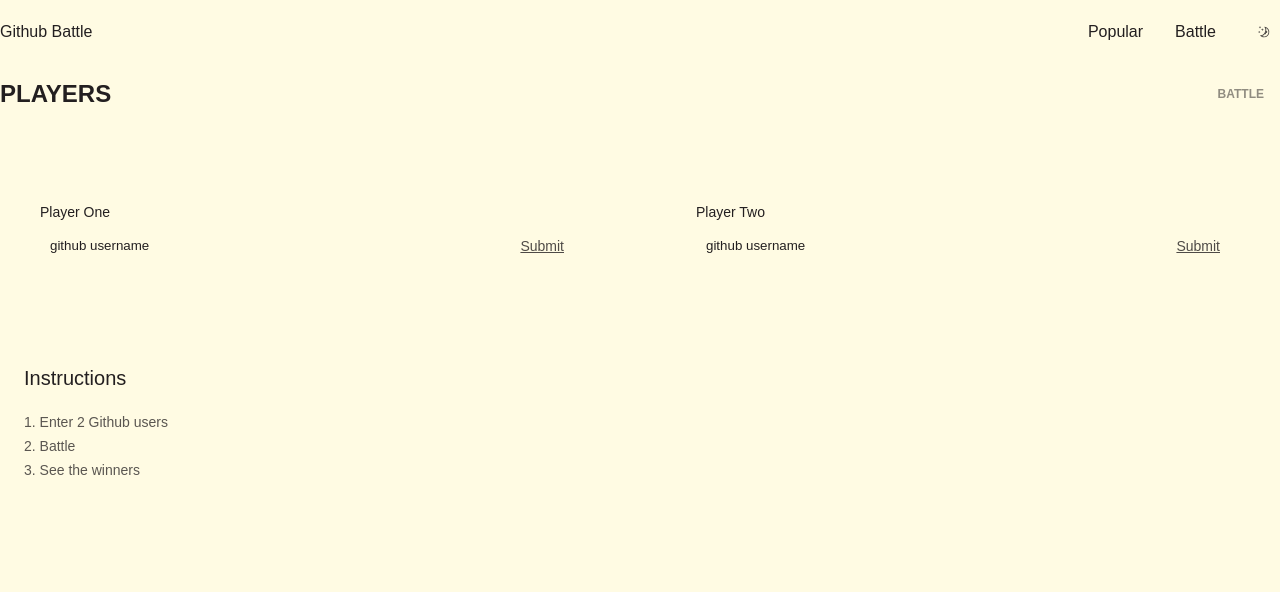
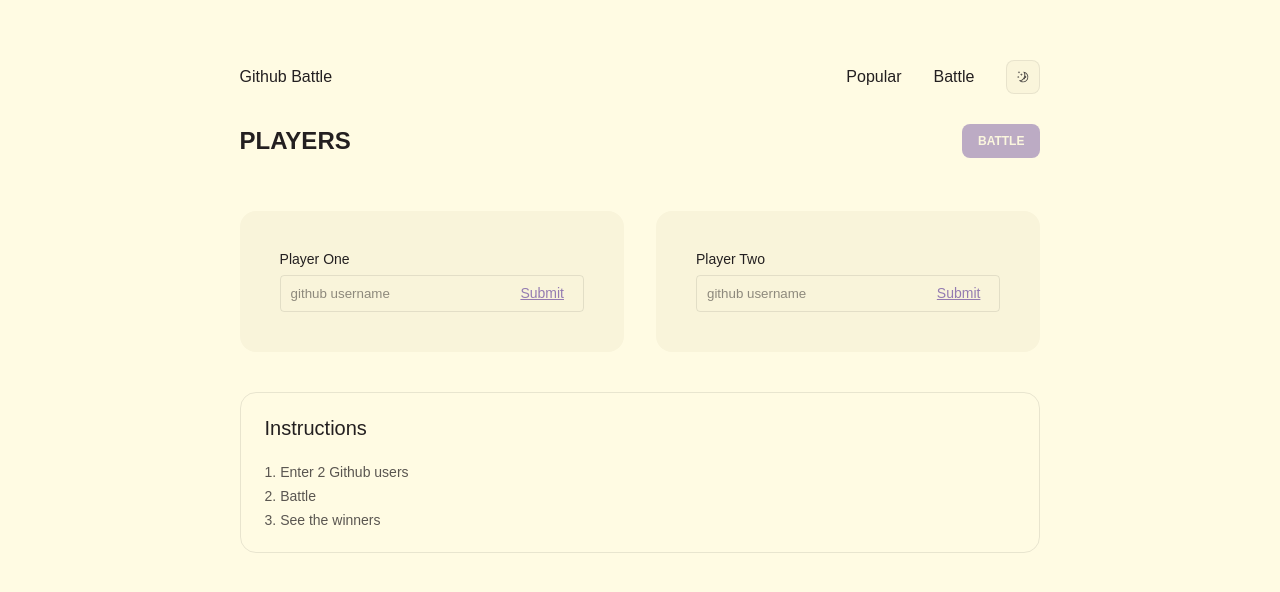
Before and after one commit to desrtCodr/react2next, a Next.js app: page /battle in a window 1280 px wide. Shown: the top 592 px of the page. Built offline with nearby package versions, Linux system fonts and the light colour scheme.

Commit message:
refactor to make results work

```diff
--- a/components/layout.js
+++ b/components/layout.js
@@ -2,9 +2,11 @@
 
 export default function Layout({ children }) {
   return (
-    <>
-      <Navbar />
-      <main>{children}</main>
-    </>
+    <div className='light'>
+      <div className='container'>
+        <Navbar />
+        <main>{children}</main>
+      </div>
+    </div>
   );
 }
--- a/pages/battle.js
+++ b/pages/battle.js
@@ -113,7 +113,7 @@
           <Link
             href={{
               pathname: '/results',
-              search: `?playerOne=${playerOne}&playerTwo=${playerTwo}`,
+              query: `playerOne=${playerOne}&playerTwo=${playerTwo}`,
             }}
             className={`btn primary ${disabled ? 'disabled' : ''}`}
           >
```
Also changed, not shown: components/navbar.js (+11 -9 lines), components/withSearchParams.js (added, +16 -0 lines), pages/[withSearchParams].js (deleted, +0 -11 lines), pages/results.js (renamed from components/Results.js, +5 -5 lines).
